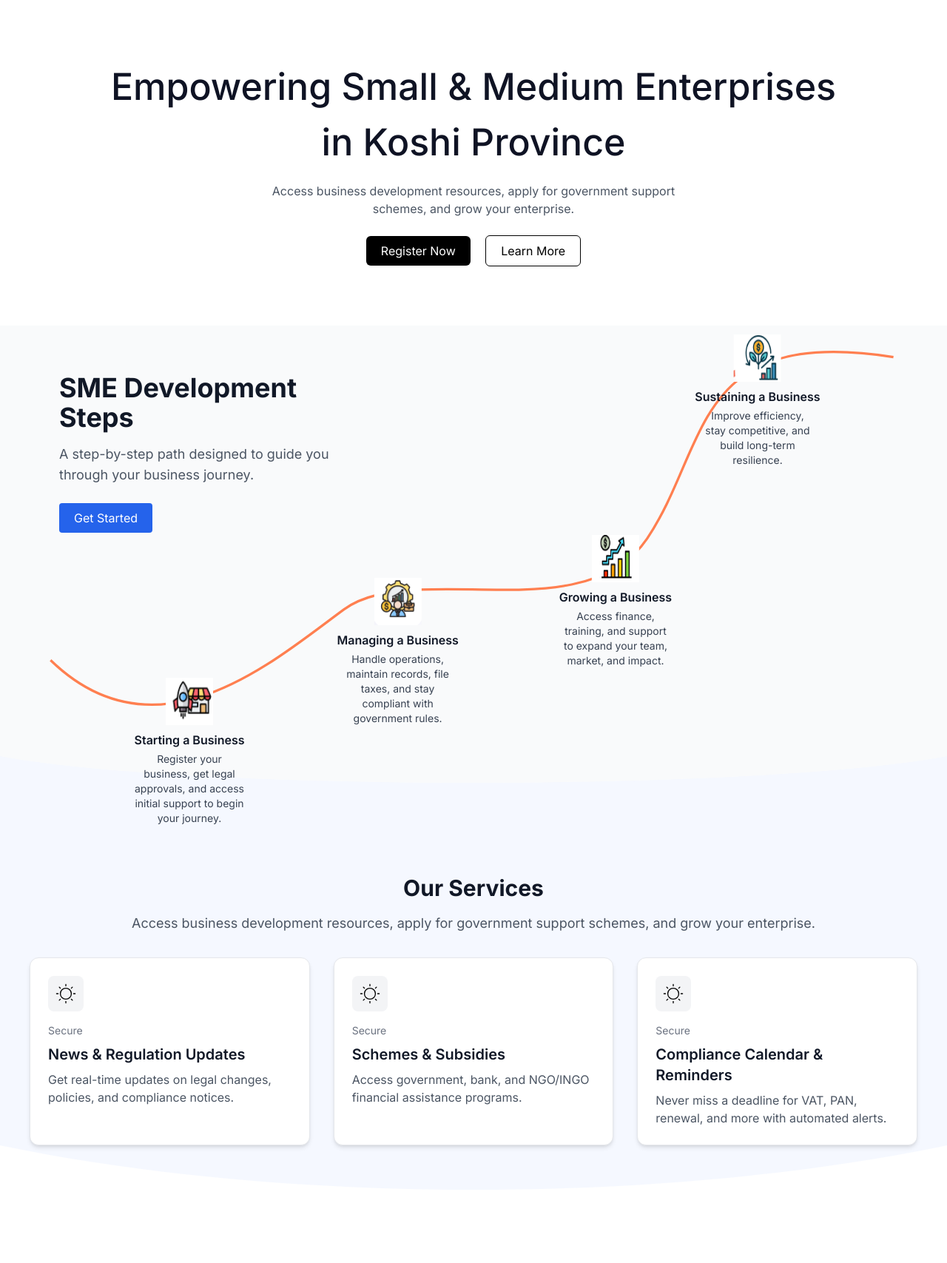
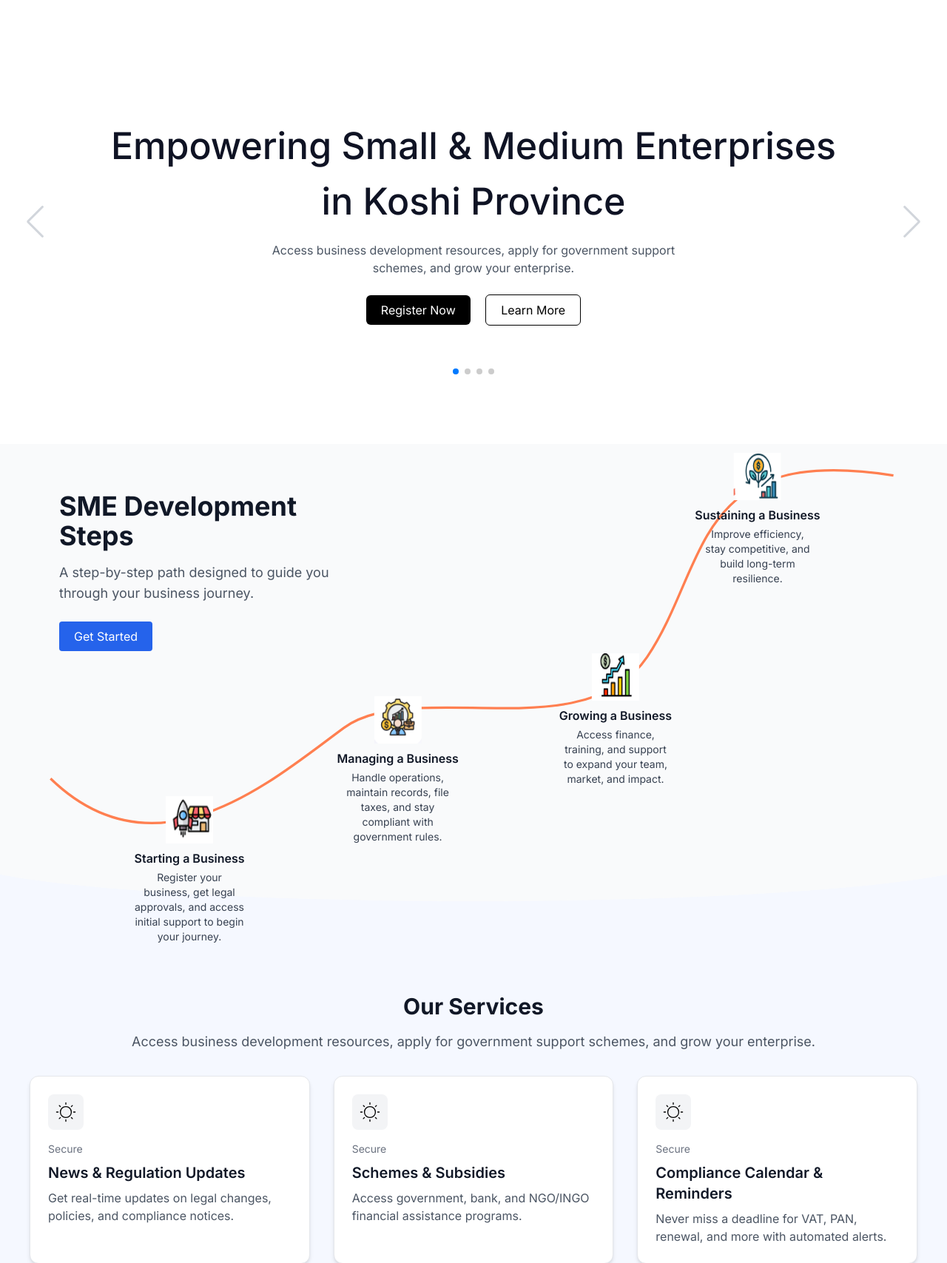
Before and after one commit to Siddarth0/DAI, a Django app: page / in a window 1280 px wide. Shown: the part 62-1769 px from the top of the page at 74% size. Run offline with Django 5.2, Linux system fonts and the light colour scheme; some libraries are stand-ins or nearby versions.

Commit message:
Added carousel

```diff
--- a/dashboard/templates/landing.html
+++ b/dashboard/templates/landing.html
@@ -2,6 +2,10 @@
 {% load static %}
 {% block content %}
 <section class="text-center py-20 px-6 bg-white">
+    <div class="swiper mySwiper"> {# This div will be the Swiper container #}
+    <div class="swiper-wrapper"> {# This div holds all your individual slides #}
+
+        <section class="swiper-slide text-center py-20 px-6 bg-white">
             <h1 class="font-satoshi font-medium text-[50px] text-[#0F1324] mb-4">
                 Empowering Small & Medium Enterprises<br>in Koshi Province
             </h1>
@@ -11,6 +15,56 @@
             <div class="space-x-4">
                 <button class="bg-black text-white px-5 py-2 rounded-md hover:bg-gray-800">Register Now</button>
                 <button class="border border-black px-5 py-2 rounded-md hover:bg-gray-100">Learn More</button>
+            </div>
+        </section>
+
+        <section class="swiper-slide text-center py-20 px-6 bg-blue-50">
+            <h1 class="font-satoshi font-medium text-[50px] text-blue-800 mb-4">
+                Discover New Opportunities<br>and Resources
+            </h1>
+            <p class="text-gray-700 max-w-xl mx-auto mb-6">
+                Explore a wide range of services, funding options, and expert guidance tailored for your business.
+            </p>
+            <div class="space-x-4">
+                <button class="bg-blue-600 text-white px-5 py-2 rounded-md hover:bg-blue-700">Explore Services</button>
+                <button class="border border-blue-600 text-blue-600 px-5 py-2 rounded-md hover:bg-blue-100">Contact Us</button>
+            </div>
+        </section>
+
+        <section class="swiper-slide text-center py-20 px-6 bg-white">
+            <h1 class="font-satoshi font-medium text-[50px] text-[#0F1324] mb-4">
+                Empowering Small & Medium Enterprises<br>in Koshi Province
+            </h1>
+            <p class="text-gray-600 max-w-xl mx-auto mb-6">
+                Access business development resources, apply for government support schemes, and grow your enterprise.
+            </p>
+            <div class="space-x-4">
+                <button class="bg-black text-white px-5 py-2 rounded-md hover:bg-gray-800">Register Now</button>
+                <button class="border border-black px-5 py-2 rounded-md hover:bg-gray-100">Learn More</button>
+            </div>
+        </section>
+
+        <section class="swiper-slide text-center py-20 px-6 bg-blue-50">
+            <h1 class="font-satoshi font-medium text-[50px] text-blue-800 mb-4">
+                Discover New Opportunities<br>and Resources
+            </h1>
+            <p class="text-gray-700 max-w-xl mx-auto mb-6">
+                Explore a wide range of services, funding options, and expert guidance tailored for your business.
+            </p>
+            <div class="space-x-4">
+                <button class="bg-blue-600 text-white px-5 py-2 rounded-md hover:bg-blue-700">Explore Services</button>
+                <button class="border border-blue-600 text-blue-600 px-5 py-2 rounded-md hover:bg-blue-100">Contact Us</button>
+            </div>
+        </section>
+
+        </div>
+
+    <div class="swiper-pagination"></div>
+
+    <div class="swiper-button-prev text-gray-300 hover:text-gray-800 transition-colors duration-300"></div>
+    <div class="swiper-button-next text-gray-300 hover:text-gray-800 transition-colors duration-300"></div>
+
+
 </div>
 </section>
 
@@ -25,7 +79,7 @@
         </div>
 
         {# Changed height to allow more vertical space for the curve to display correctly #}
-        <div class="realtive max-w-6xl mx-auto h-[550px] mt-16 lg:mt-0">
+        <div class="realtive max-w-6xl mx-auto h-auto md:h-[550px] mt-16 lg:mt-0">
             {# REMOVED preserveAspectRatio="none" to ensure the curve maintains its correct shape #}
             <svg class="absolute top-0 left-0 w-full h-full z-0" viewBox="3 -48 1388 829">
                 <path d="M -2 505 C 175 677 368 505 483 421 S 881 458 984 304 S 1057 -48 1391 4"
--- /dev/null
+++ b/static/js/script.js
@@ -0,0 +1,35 @@
+// Wait for the DOM to be fully loaded
+document.addEventListener('DOMContentLoaded', function() {
+    // Initialize Swiper
+    const swiper = new Swiper('.swiper', {
+        // Optional parameters
+        direction: 'horizontal',
+        loop: true,
+
+        // If we need pagination
+        pagination: {
+            el: '.swiper-pagination',
+            clickable: true, // Make pagination dots clickable
+        },
+
+        // Navigation arrows
+        navigation: {
+            nextEl: '.swiper-button-next',
+            prevEl: '.swiper-button-prev',
+        },
+
+        // And if we need scrollbar
+        scrollbar: {
+            el: '.swiper-scrollbar',
+            draggable: true,
+        },
+
+        // Autoplay (optional)
+        autoplay: {
+            delay: 5000, // 5 seconds
+            disableOnInteraction: false, // Continue autoplay after user interaction
+        },
+
+        // Add any other Swiper options here
+    });
+});
--- a/templates/base.html
+++ b/templates/base.html
@@ -8,6 +8,7 @@
     <script src="https://cdn.tailwindcss.com"></script>
     <!-- Inter Font -->
     <link href="https://fonts.googleapis.com/css2?family=Inter:wght@400;500;600;700&display=swap" rel="stylesheet">
+    <link rel="stylesheet" href="https://cdn.jsdelivr.net/npm/swiper@11/swiper-bundle.min.css" />
     <style>
         body {
             font-family: 'Inter', sans-serif;
@@ -24,6 +25,9 @@
         <!-- Content will be injected here by extending templates -->
         {% endblock %}
     </main>
+    <script src="https://cdn.jsdelivr.net/npm/swiper@11/swiper-bundle.min.js"></script>
+
+    <script src="/static/js/script.js"></script>
 
     <!-- Include the footer template from the partials directory -->
     {% include 'partials/footer.html' %}
```
Lines whose indentation alone changed are shown as unchanged.
